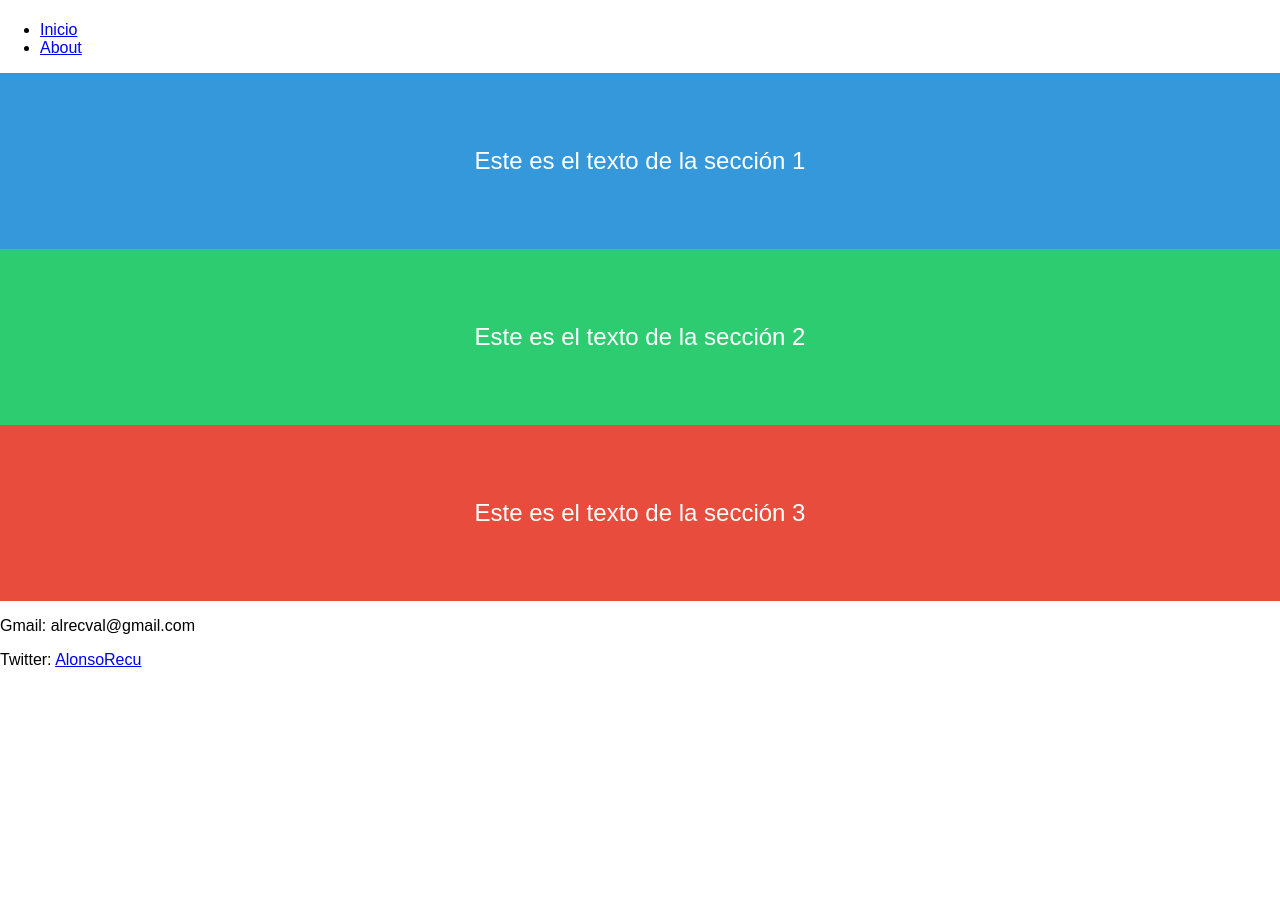
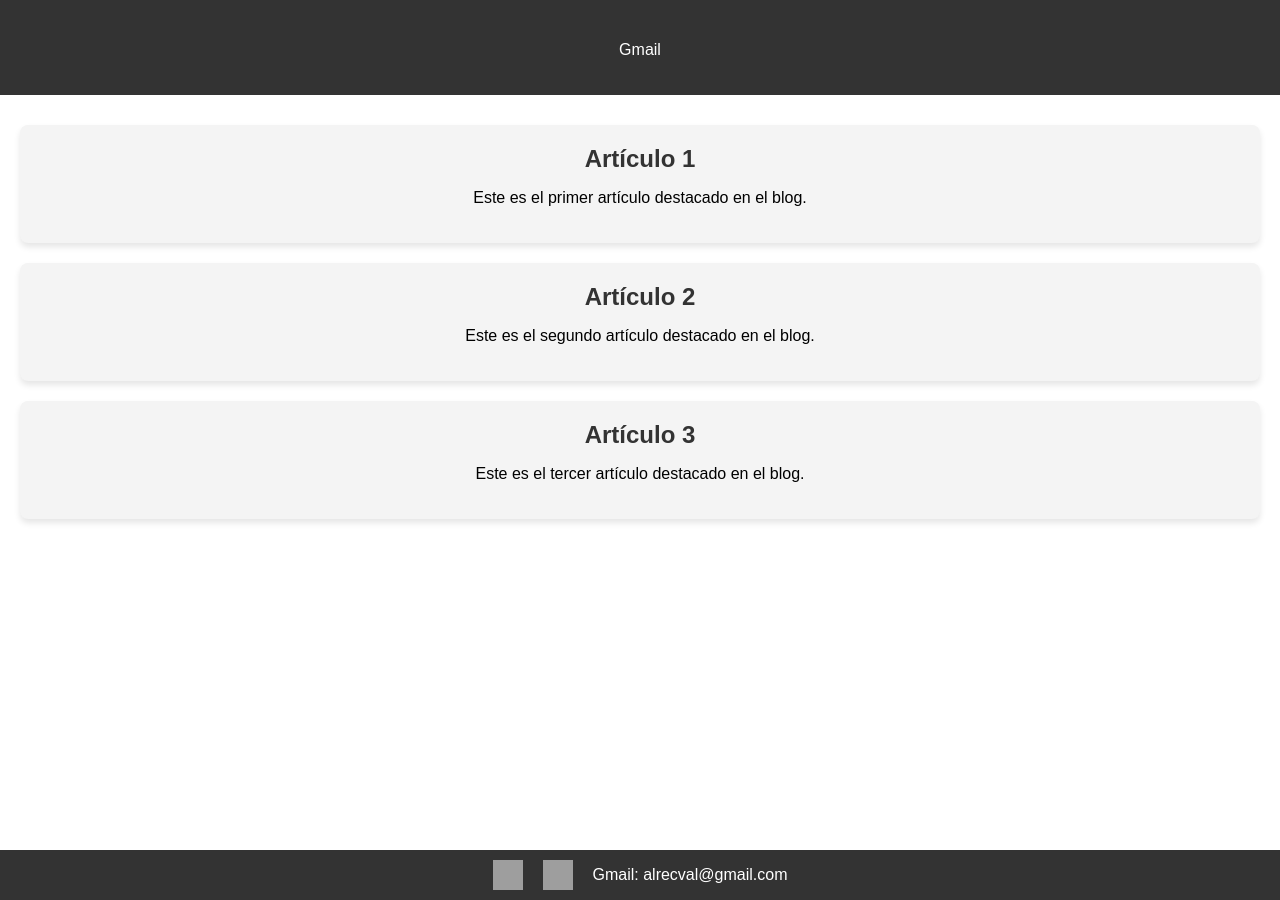
Before and after one commit to AlonsoRecuero/blog.github.io, a Jekyll site: the page built from index.markdown, in a window 1280 px wide. Built offline with Jekyll 4.4.1, drawn with Linux system fonts in a browser that asks for light colours; grey boxes are pictures that could not be loaded.

Commit message:
Actualizando pagina principal

```diff
--- a/_layouts/home.html
+++ b/_layouts/home.html
@@ -3,81 +3,120 @@
 <head>
     <meta charset="UTF-8">
     <meta name="viewport" content="width=device-width, initial-scale=1.0">
-    <title>{{ page.title }}</title>
+    <title>{{ site.title }}</title>
     <style>
-        /* Estilos para que los rectángulos ocupen el ancho de la ventana */
+        /* Estilos generales */
         body {
+            font-family: Arial, sans-serif;
             margin: 0;
-            font-family: Arial, sans-serif;
+            padding: 0;
+            box-sizing: border-box;
+            padding-bottom: 80px; /* Espacio para no cubrir el contenido con el footer */
         }
 
-        .section {
+        /* Estilo del header */
+        header {
+            background-color: #333;
+            color: white;
+            padding: 20px;
+            text-align: center;
+        }
+
+        /* Estilos para la parte central con los rectángulos */
+        .main-content {
+            display: flex;
+            flex-direction: column;
+            align-items: center;
+            margin: 20px 0;
+        }
+
+        .rectangle {
             width: 100%;
-            padding: 50px 0; /* Controla el tamaño de los rectángulos */
+            max-width: 1200px;
+            background-color: #f4f4f4;
+            margin: 10px;
+            padding: 20px;
+            box-shadow: 0 4px 6px rgba(0, 0, 0, 0.1);
+            border-radius: 8px;
+            text-align: center;
+        }
+
+        .rectangle h2 {
+            margin: 0;
+            font-size: 24px;
+            color: #333;
+        }
+
+        /* Estilos del footer */
+        footer {
+            position: fixed;
+            bottom: 0;
+            width: 100%;
+            background-color: #333;
             color: white;
             text-align: center;
-            font-size: 1.5em;
+            padding: 10px 0;
         }
 
-        /* Diferentes colores para los rectángulos */
-        .section1 {
-            background-color: #3498db; /* Color azul */
+        .footer-content {
+            display: flex;
+            justify-content: center;
+            align-items: center;
+            gap: 20px;
         }
 
-        .section2 {
-            background-color: #2ecc71; /* Color verde */
+        footer img {
+            vertical-align: middle;
+            width: 30px;
+            height: 30px;
         }
 
-        .section3 {
-            background-color: #e74c3c; /* Color rojo */
+        footer p {
+            margin: 0;
         }
 
-        /* Asegura que el contenido esté centrado */
-        .content {
-            max-width: 1200px; /* Controla el ancho máximo del contenido */
-            margin: 0 auto;
-            padding: 0 20px;
+        /* Estilos para los enlaces */
+        a {
+            color: white;
+            text-decoration: none;
         }
     </style>
 </head>
 <body>
 
+    <!-- Header -->
     <header>
         <h1>{{ site.title }}</h1>
-        <nav>
-            <ul>
-                <li><a href="{{ site.baseurl }}/">Inicio</a></li>
-                <li><a href="{{ site.baseurl }}/about/">About</a></li>
-            </ul>
-        </nav>
+        <p>{{ site.subtitle }}</p>
     </header>
 
-    <main>
-        <!-- Sección 1 -->
-        <div class="section section1">
-            <div class="content">
-                <p>Este es el texto de la sección 1</p>
-            </div>
+    <!-- Contenido principal con los rectángulos -->
+    <div class="main-content">
+        <div class="rectangle">
+            <h2>Artículo 1</h2>
+            <p>Este es el primer artículo destacado en el blog.</p>
         </div>
+        <div class="rectangle">
+            <h2>Artículo 2</h2>
+            <p>Este es el segundo artículo destacado en el blog.</p>
+        </div>
+        <div class="rectangle">
+            <h2>Artículo 3</h2>
+            <p>Este es el tercer artículo destacado en el blog.</p>
+        </div>
+    </div>
 
-        <!-- Sección 2 -->
-        <div class="section section2">
-            <div class="content">
-                <p>Este es el texto de la sección 2</p>
-            </div>
+    <!-- Footer fijo con los logotipos -->
+    <footer>
+        <div class="footer-content">
+            <a href="https://github.com/{{ site.github_username }}" target="_blank">
+                <img src="https://cdn-icons-png.flaticon.com/512/25/25231.png" alt="GitHub">
+            </a>
+            <a href="https://twitter.com/{{ site.twitter_username }}" target="_blank">
+                <img src="https://cdn-icons-png.flaticon.com/512/733/733579.png" alt="Twitter">
+            </a>
+            <p>Gmail: <a href="mailto:{{ site.email }}">{{ site.email }}</a></p>
         </div>
-
-        <!-- Sección 3 -->
-        <div class="section section3">
-            <div class="content">
-                <p>Este es el texto de la sección 3</p>
-            </div>
-        </div>
-    </main>
-
-    <footer>
-        <p>Gmail: {{ site.email }}</p>
-        <p>Twitter: <a href="https://twitter.com/{{ site.twitter_username }}">{{ site.twitter_username }}</a></p>
     </footer>
 
 </body>
```
